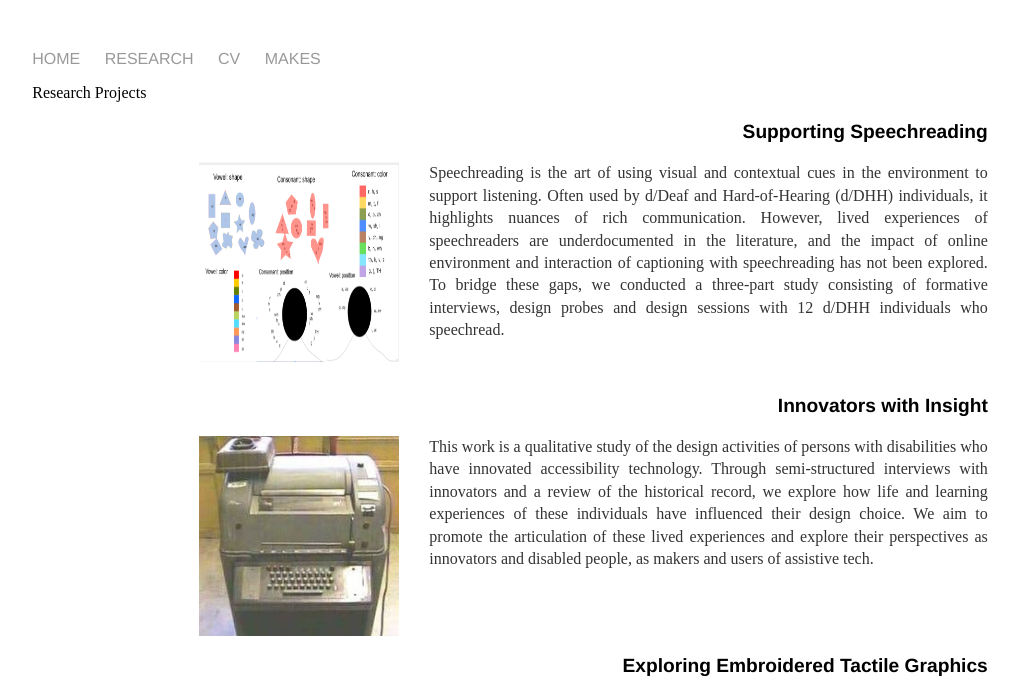
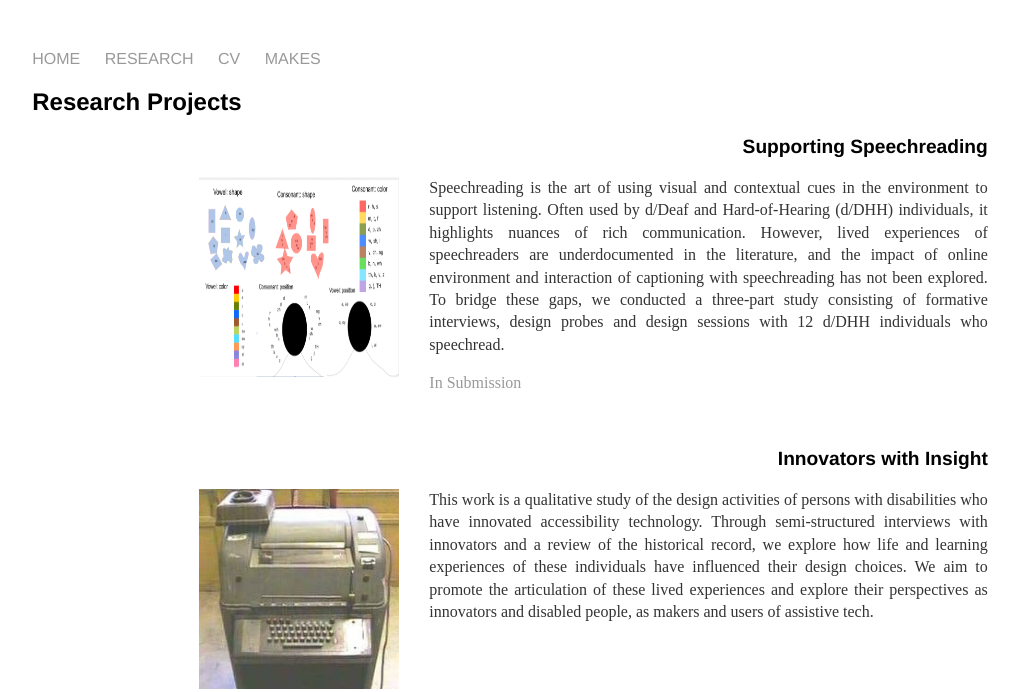
Before and after one commit to aashakadesai/aashakadesai.github.io, a Jekyll site: the page built from research/index.html, in a window 1280 px wide, cut to the strip 0-692 px from the top of the page. Shown: the whole strip, without its empty margins (115-1134 px from the left). Built offline with Jekyll 4.4.1, drawn with Linux system fonts in a browser that asks for light colours.

Commit message:
Update index.html

```diff
--- a/research/index.html
+++ b/research/index.html
@@ -2,16 +2,16 @@
 layout: default
 title: Aashaka Desai, Research
 ---
-<div class="blurb"
+<div class="blurb">
 <h2>Research Projects</h2>
 </div>
 <div class="blurb" style="width:80%;margin-right:30px;margin-left:auto;">
   <h3 style="font-size:1.2em;clear:both;">Supporting Speechreading</h3>
 	<p style="font-size:1.0em;"><img src="/representations.png" alt="shapes and colors and positions mapped to phonemes" style="float:left;height:200px;width:200px;padding-right:30px;"> Speechreading is the art of using visual and contextual cues in the environment to support listening. Often used by d/Deaf and Hard-of-Hearing (d/DHH) individuals, it highlights nuances of rich communication. However, lived experiences of speechreaders are underdocumented in the literature, and the impact of online environment and interaction of captioning with speechreading has not been explored. To bridge these gaps, we conducted a three-part study consisting of formative interviews, design probes and design sessions with 12 d/DHH individuals who speechread.</p>
-
+	<p style="font-size:1.0em;color:#999;">In Submission</p>
 <br class="cb">
   <h3 style="font-size:1.2em;clear:both;">Innovators with Insight</h3>
-	<p style="font-size:1.0em;"><img src="/tty.jpeg" alt="image of an old TTY, tall grey machine with keyboard on front side, and several buttons on top" style="float:left;height:200px;width:200px;padding-right:30px;">This work is a qualitative study of the design activities of persons with disabilities who have innovated accessibility technology. Through semi-structured interviews with innovators and a review of the historical record, we explore how life and learning experiences of these individuals have influenced their design choice. We aim to promote the articulation of these lived experiences and explore their perspectives as innovators and disabled people, as makers and users of assistive tech.</p>
+	<p style="font-size:1.0em;"><img src="/tty.jpeg" alt="image of an old TTY, tall grey machine with keyboard on front side, and several buttons on top" style="float:left;height:200px;width:200px;padding-right:30px;">This work is a qualitative study of the design activities of persons with disabilities who have innovated accessibility technology. Through semi-structured interviews with innovators and a review of the historical record, we explore how life and learning experiences of these individuals have influenced their design choices. We aim to promote the articulation of these lived experiences and explore their perspectives as innovators and disabled people, as makers and users of assistive tech.</p>
 
 <br class="cb">
   <h3 style="font-size:1.2em;clear:both;">Exploring Embroidered Tactile Graphics</h3>
```
